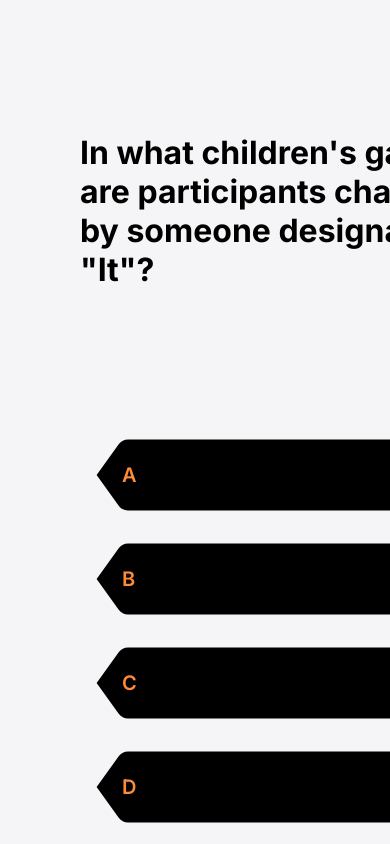
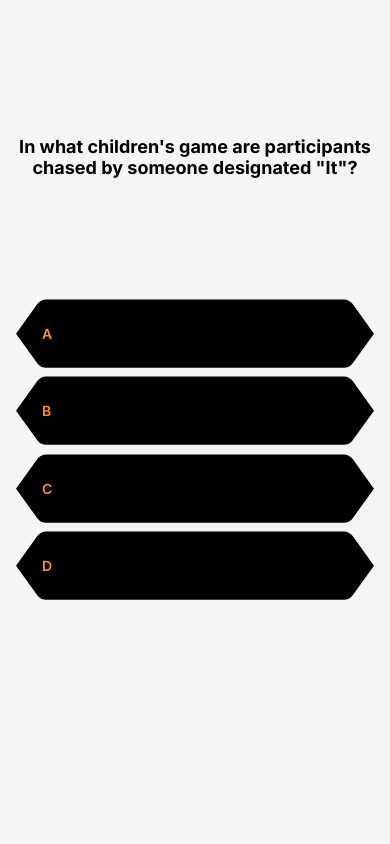
Before and after one commit to JohnyYer/millionaire, a Next.js app: page /play in a window 390 px wide. Built offline with nearby package versions, Linux system fonts and the light colour scheme.

Commit message:
playarea mobile fixes

```diff
--- a/src/app/components/styles/AnswerBlock.module.scss
+++ b/src/app/components/styles/AnswerBlock.module.scss
@@ -10,4 +10,7 @@
   @media (max-width: $desktop) {
     width: 405px;
   }
+  @media (max-width: $tablet) {
+    width: 100%;
+  }
 }
--- a/src/app/play/page.scss
+++ b/src/app/play/page.scss
@@ -29,7 +29,6 @@
           stroke: $orange-100;
         }
 
-        height: 72px;
         position: relative;
         display: flex;
         align-items: center;
@@ -86,4 +85,32 @@
       }
     }
   }
+
+  @media (max-width: $tablet) {
+    &__board {
+      padding: 0 0 8px 0;
+      gap: 97px;
+
+      &-question {
+        padding: 136px 16px 24px 16px;
+        text-align: center;
+        font-size: 18px;
+      }
+
+      &-answers {
+        row-gap: 8px;
+
+        &-block {
+          width: 100%;
+
+          &-text {
+            font-size: 14px;
+          }
+        }
+      }
+    }
+    &__sidebar {
+      display: none;
+    }
+  }
 }
```
